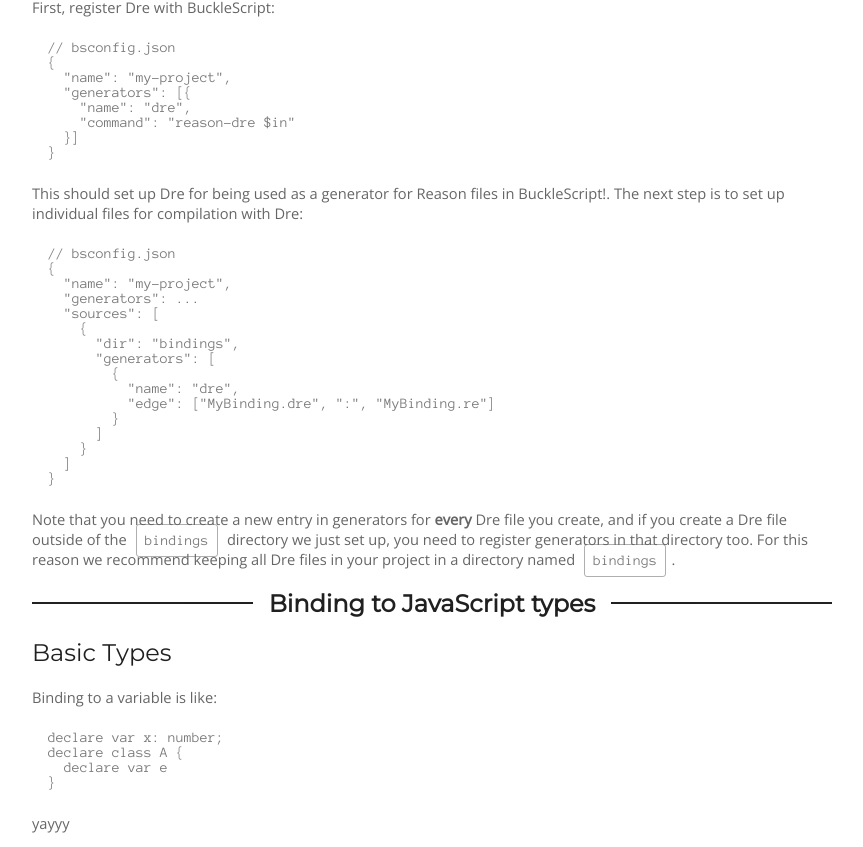
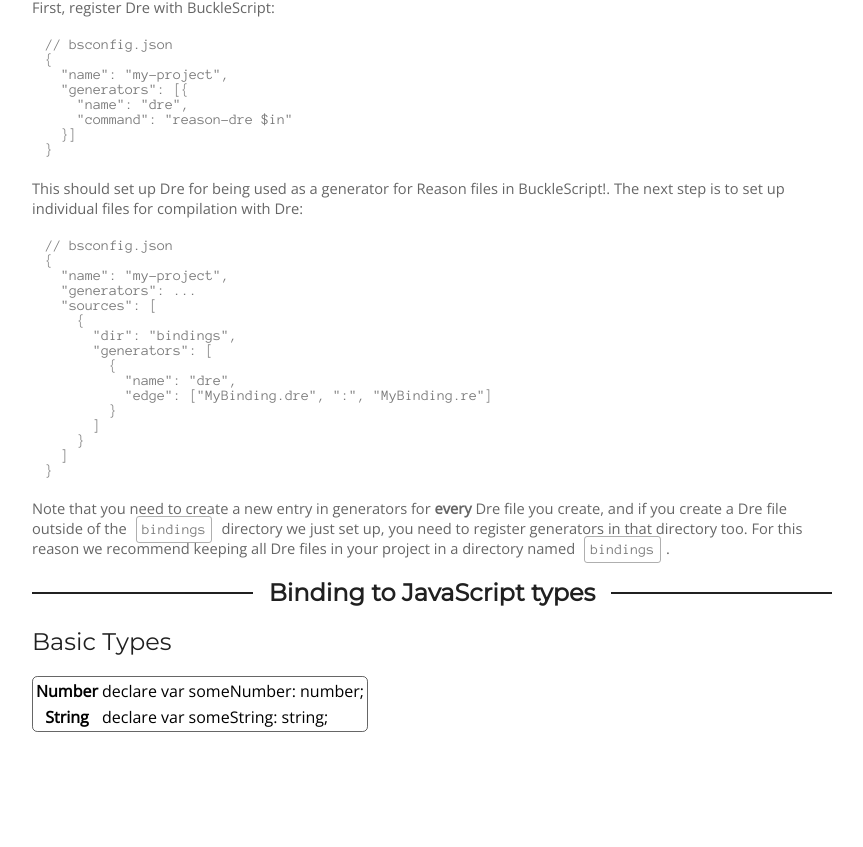
Before and after one commit to rrdelaney/reason-dre, a website: page docs/index.html in a window 1280 px wide. Shown: the part 1660-2507 px from the top of the page, without its empty margins (324-1187 px from the left). After the commit the page ends 2406 px from the top, so only its background shows below. Drawn offline with nearby package versions, Linux system fonts and the light colour scheme.

```diff
--- a/docs/index.css
+++ b/docs/index.css
@@ -69,7 +69,9 @@
   font-family: Montserrat;
 }
 
-p {
+p,
+th,
+td {
   font-family: 'Open Sans';
 }
 
@@ -311,6 +313,7 @@
   padding: 0.5rem;
   opacity: 0.87;
   margin: 0 0.33rem;
+  padding: 0.33rem;
 }
 
 main code.block {
@@ -329,3 +332,8 @@
 h1 + h2 {
   margin-top: 0;
 }
+
+table {
+  border: 1px solid rgba(0, 0, 0, 0.6);
+  border-radius: 0.33rem;
+}
--- a/docs/index.html
+++ b/docs/index.html
@@ -150,14 +150,18 @@
         <h1 id="types">Binding to JavaScript types</h1>
         <h2 id="basic-types">Basic Types</h2>
         <p>
-          Binding to a variable is like:
-          <code class="block">
-<!--     -->declare var x: number;
-<!--     -->declare class A {
-<!--     -->  declare var e
-<!--     -->}
-          </code>
-          yayyy
+          <table>
+            <tbody>
+              <tr>
+                <th>Number</th>
+                <td>declare var someNumber: number;</td>
+              </tr>
+              <tr>
+                <th>String</th>
+                <td>declare var someString: string;</td>
+              </tr>
+            </tbody>
+          </table>
         </p>
       </section>
     </main>
```
Also changed, not shown: 5 other files.
